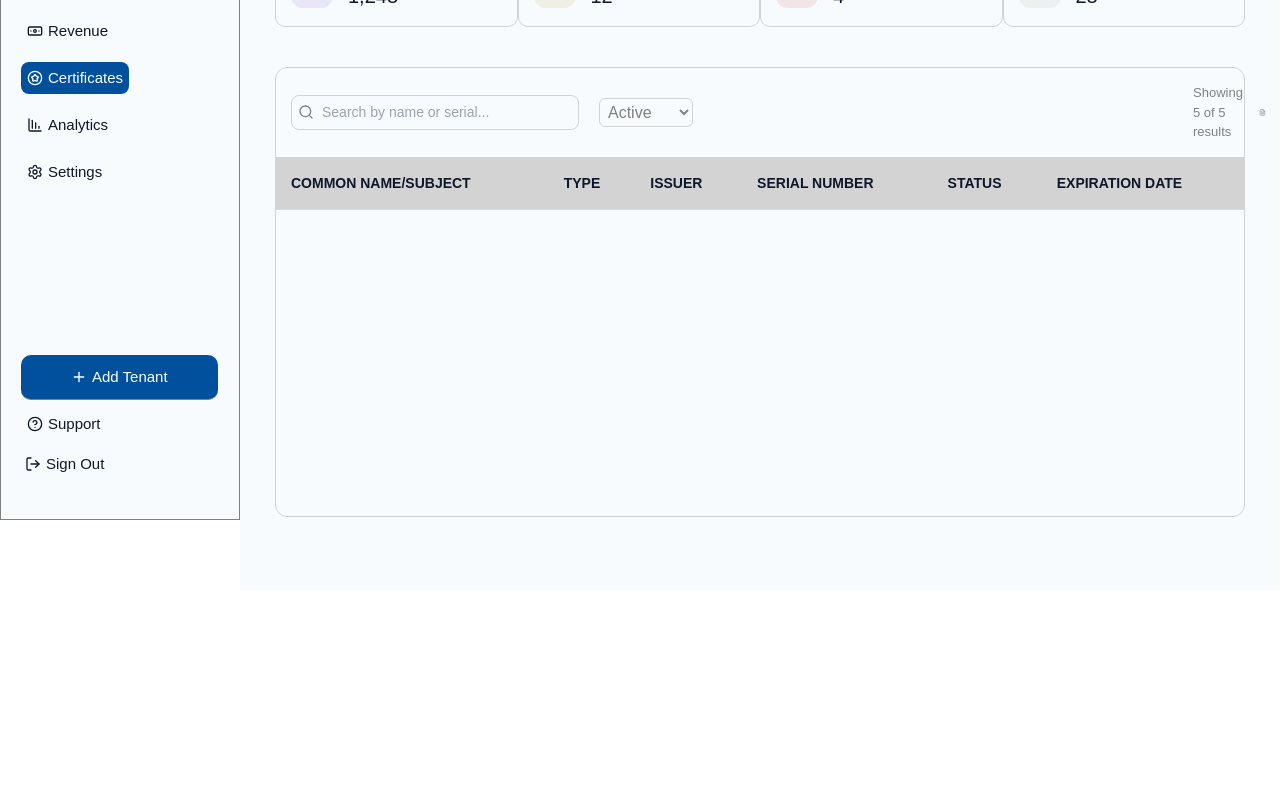
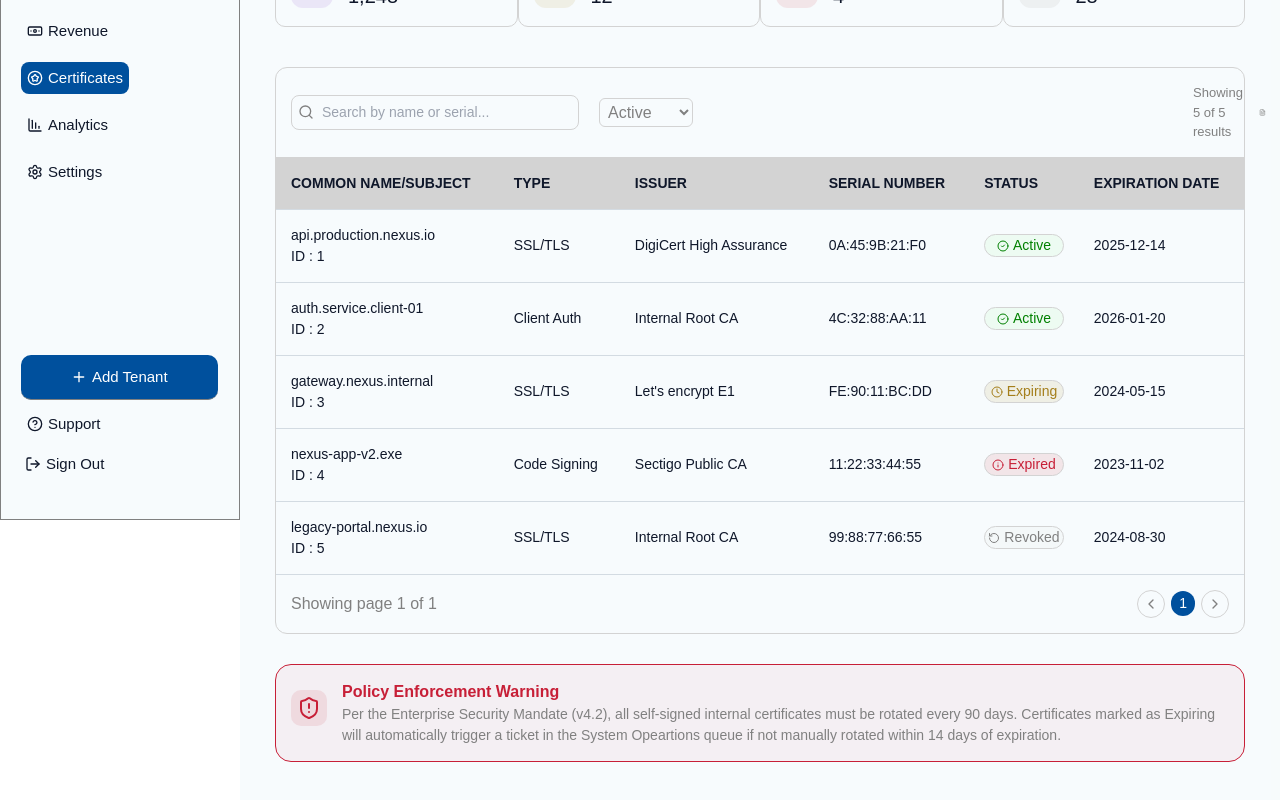
Before and after one commit to orbit-i/EventoraX, a React (Vite) app: page /certificates in a window 1280 px wide. Shown: the part 280-1080 px from the top of the page. Before the commit the page ends 870 px from the top, so only its background shows below. Built offline with nearby package versions, Linux system fonts and the light colour scheme.

Commit message:
Enhance Certificates component with new status indicators and layout adjustments

```diff
--- a/src/components/certificates/Certificates.css
+++ b/src/components/certificates/Certificates.css
@@ -175,3 +175,96 @@
 .certificate-table tr {
     border-bottom: 1px solid #d3dbe2;
 }
+
+.certificate-status-data-container div {
+    display: flex;
+    align-items: center;
+    justify-content: center;
+    gap: 4px;
+    border: 1px solid lightgray;
+    /* margin-top: 10px; */
+    border-radius: 15px;
+}
+
+.certificates-table-lower-section {
+    display: flex;
+    justify-content: space-between;
+    align-items: center;
+    padding: 15px;
+}
+
+
+.certificates-table-lower-right-section {
+    display: flex;
+    justify-content: center;
+    align-items: center;
+    gap: 6px;
+}
+
+
+.page-number-container {
+    color: #ffffff;
+    background-color: #00509d;
+    font-size: 14px;
+    padding: 2px 8px;
+    border-radius: 15px;
+}
+
+.certificates-table-chevron-icon-container {
+    border: 1px solid lightgray;
+    color: gray;
+    padding: 5px;
+    border-radius: 15px;
+}
+
+.policy-enforcement-container {
+    border: 1px solid #c71f37;
+    border-radius: 16px;
+    padding: 15px;
+    display: flex;
+    justify-content: center;
+    align-items: start;
+    gap: 15px;
+    width: 100%;
+    margin-top: 30px;
+    background-color: rgb(199, 31, 55, 0.05);
+}
+
+.policy-enforcement-shield-icon-container {
+    color: #c71f37;
+    background-color: rgb(199, 31, 55, 0.1);
+    padding: 6px;
+    border-radius: 10px;
+    margin-top: 10px;
+}
+
+.policy-enforcement-content-container p:first-child {
+    font-size: 22x;
+    color: #c71f37;
+    font-weight: 600;
+}
+
+.policy-enforcement-content-container p:nth-child(2) {
+    color: gray;
+    font-size: 14px;
+}
+
+.certificate-expired-icon-container {
+    color: #c71f37;
+    background-color: rgb(199, 31, 55, 0.1);
+}
+
+.certificate-expiring-status-container {
+    color: #a47e1b;
+    background-color: rgb(164, 126, 27, 0.1);
+}
+
+.certificate-rotate-ccw-icon-container {
+    color: gray;
+    background-color: rgb(211, 211, 211, 0.1);
+}
+
+.certificate-active-status-container {
+    color: green;
+    background-color: rgb(144, 238, 144, 0.1);
+}
--- a/src/components/certificates/Certificates.jsx
+++ b/src/components/certificates/Certificates.jsx
@@ -1,4 +1,4 @@
-import { Clock, Download, File, FileText, Info, RotateCcw, Search, ShieldCheck, Upload } from 'lucide-react'
+import { Check, ChevronLeft, ChevronRight, CircleCheck, Clock, Download, File, FileText, Info, RotateCcw, Search, ShieldAlert, ShieldCheck, Upload } from 'lucide-react'
 import SuperAdminLayout from '../../layouts/SuperAdminLayout'
 import './Certificates.css'
 import CertificatesHeader from './CertificatesHeader'
@@ -99,7 +99,156 @@ function Certificates() {
                                 <th>EXPIRATION DATE</th>
                             </tr>
                         </thead>
+                        <tbody>
+                            {/* row 1 */}
+                            <tr>
+                                <td>
+                                    <p>api.production.nexus.io</p>
+                                    <p>ID : 1</p>
+                                </td>
+                                <td>
+                                    <p>SSL/TLS</p>
+                                </td>
+                                <td>
+                                    <p>DigiCert High Assurance</p>
+                                </td>
+                                <td>
+                                    <p>0A:45:9B:21:F0</p>
+                                </td>
+                                <td className='certificate-status-data-container'>
+                                    <div className='certificate-active-status-container'>
+                                        <CircleCheck size={12} />
+                                    <p>Active</p>
+                                    </div>
+                                </td>
+                                <td>
+                                    <p>2025-12-14</p>
+                                </td>
+                            </tr>
+                            {/* row 2 */}
+                            <tr>
+                                <td>
+                                    <p>auth.service.client-01</p>
+                                    <p>ID : 2</p>
+                                </td>
+                                <td>
+                                    <p>Client Auth</p>
+                                </td>
+                                <td>
+                                    <p>Internal Root CA</p>
+                                </td>
+                                <td>
+                                    <p>4C:32:88:AA:11</p>
+                                </td>
+                                <td className='certificate-status-data-container'>
+                                    <div className='certificate-active-status-container'>
+                                        <CircleCheck size={12} />
+                                    <p>Active</p>
+                                    </div>
+                                </td>
+                                <td>
+                                    <p>2026-01-20</p>
+                                </td>
+                            </tr>
+                            {/* row 3 */}
+                            <tr>
+                                <td>
+                                    <p>gateway.nexus.internal</p>
+                                    <p>ID : 3</p>
+                                </td>
+                                <td>
+                                    <p>SSL/TLS</p>
+                                </td>
+                                <td>
+                                    <p>Let's encrypt E1</p>
+                                </td>
+                                <td>
+                                    <p>FE:90:11:BC:DD</p>
+                                </td>
+                                <td className='certificate-status-data-container'>
+                                    <div className='certificate-expiring-status-container'>
+                                        <Clock size={12} />
+                                    <p>Expiring</p>
+                                    </div>
+                                </td>
+                                <td>
+                                    <p>2024-05-15</p>
+                                </td>
+                            </tr>
+                            {/* row 4 */}
+                            <tr>
+                                <td>
+                                    <p>nexus-app-v2.exe</p>
+                                    <p>ID : 4</p>
+                                </td>
+                                <td>
+                                    <p>Code Signing</p>
+                                </td>
+                                <td>
+                                    <p>Sectigo Public CA</p>
+                                </td>
+                                <td>
+                                    <p>11:22:33:44:55</p>
+                                </td>
+                                <td className='certificate-status-data-container'>
+                                    <div className='certificate-expired-icon-container'>
+                                        <Info size={12} />
+                                    <p>Expired</p>
+                                    </div>
+                                </td>
+                                <td>
+                                    <p>2023-11-02</p>
+                                </td>
+                            </tr>
+                            {/* row 5 */}
+                            <tr>
+                                <td>
+                                    <p>legacy-portal.nexus.io</p>
+                                    <p>ID : 5</p>
+                                </td>
+                                <td>
+                                    <p>SSL/TLS</p>
+                                </td>
+                                <td>
+                                    <p>Internal Root CA</p>
+                                </td>
+                                <td>
+                                    <p>99:88:77:66:55</p>
+                                </td>
+                                <td className='certificate-status-data-container'>
+                                    <div className='certificate-rotate-ccw-icon-container'>
+                                        <RotateCcw size={12} />
+                                    <p>Revoked</p>
+                                    </div>
+                                </td>
+                                <td>
+                                    <p>2024-08-30</p>
+                                </td>
+                            </tr>
+                        </tbody>
                     </table>
+                    <div className='certificates-table-lower-section'>
+                        <p style={{ color: 'gray'}}>Showing page 1 of 1</p>
+                        <div className='certificates-table-lower-right-section'>
+                            <div className='certificates-table-chevron-icon-container'>
+                                <ChevronLeft size={16} />
+                            </div>
+                            <p className='page-number-container'>1</p>
+                            <div className='certificates-table-chevron-icon-container'>
+                                <ChevronRight size={16} />
+                            </div>
+                        </div>
+                    </div>
+                </div>
+                {/* policy enforcement warning container */}
+                <div className='policy-enforcement-container'>
+                    <div className='policy-enforcement-shield-icon-container'>
+                        <ShieldAlert />
+                    </div>
+                    <div className='policy-enforcement-content-container'>
+                        <p>Policy Enforcement Warning</p>
+                        <p>Per the Enterprise Security Mandate (v4.2), all self-signed internal certificates must be rotated every 90 days. Certificates marked as <span>Expiring</span> will automatically trigger a ticket in the System Opeartions queue if not manually rotated within 14 days of expiration.</p>
+                    </div>
                 </div>
             </div>
         </SuperAdminLayout>
--- a/src/components/certificates/CertificatesHeader.css
+++ b/src/components/certificates/CertificatesHeader.css
@@ -38,6 +38,13 @@
     border: none;
 }
 
+.certificates-header-right-content-layout-container {
+    display: flex;
+    justify-content: center;
+    align-items: center;
+    gap: 10px;
+}
+
 .certificates-header-right-content-container {
     display: flex;
     justify-content: center;
--- a/src/components/certificates/CertificatesHeader.jsx
+++ b/src/components/certificates/CertificatesHeader.jsx
@@ -1,4 +1,4 @@
-import { ChevronRight, Command, Search } from 'lucide-react'
+import { Bell, ChevronRight, Command, Search } from 'lucide-react'
 import './CertificatesHeader.css'
 
 function CertificatesHeader() {
@@ -12,10 +12,13 @@ function CertificatesHeader() {
                 <p className='manager-para'>Manager</p>
             </div>
             {/* second container */}
-            <div className='certificates-header-right-content-container'>
-                <Search size={18} style={{ color: 'gray'}} />
-                <input type="text" placeholder='Search System...' />
-                <Command size={18} style={{ color: 'gray'}} />
+            <div className='certificates-header-right-content-layout-container'>
+                <div className='certificates-header-right-content-container'>
+                    <Search size={18} style={{ color: 'gray' }} />
+                    <input type="text" placeholder='Search System...' />
+                    <Command size={18} style={{ color: 'gray' }} />
+                </div>
+                <Bell size={20} />
             </div>
         </div>
     )
```
